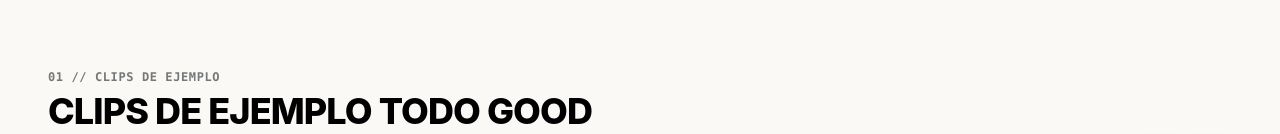
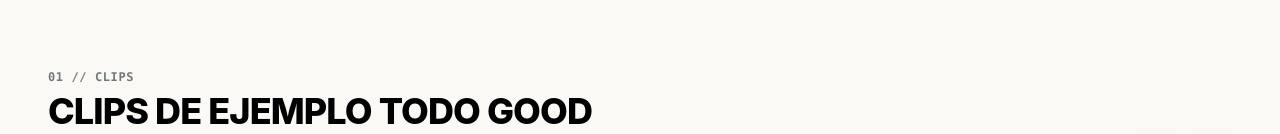
Before and after one commit to javierveliztacure/mi-portafolio, a React (Vite) app: page / in a window 1280 px wide. Shown: the part 657-791 px from the top of the page. Built offline with nearby package versions, Linux system fonts and the light colour scheme.

Commit message:
nuevos textos

```diff
--- a/src/components/CarouselSections/ClipsCarousel.tsx
+++ b/src/components/CarouselSections/ClipsCarousel.tsx
@@ -86,7 +86,7 @@ export default function ClipsCarousel() {
   return (
     <CarouselContainer
       id="clips-todo-good"
-      subtitle="01 // CLIPS DE EJEMPLO"
+      subtitle="01 // CLIPS "
       title="CLIPS DE EJEMPLO TODO GOOD"
       description="Streaming, timing cómico y dinámicas de retención: recortes precisos con alta tensión narrativa, compresión de silencios cómicos y subtitulado dinámico de alto impacto visual."
       bgColor="bg-[#faf9f6]"
```
